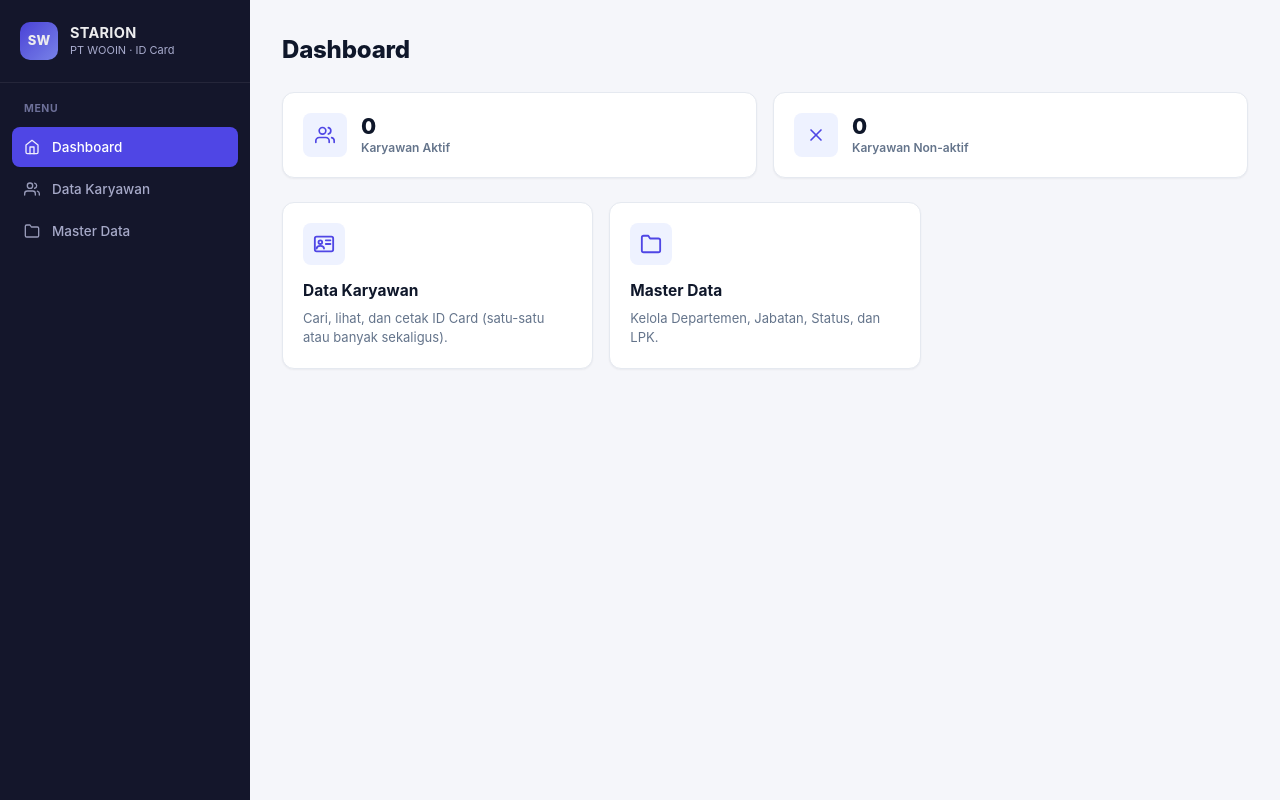
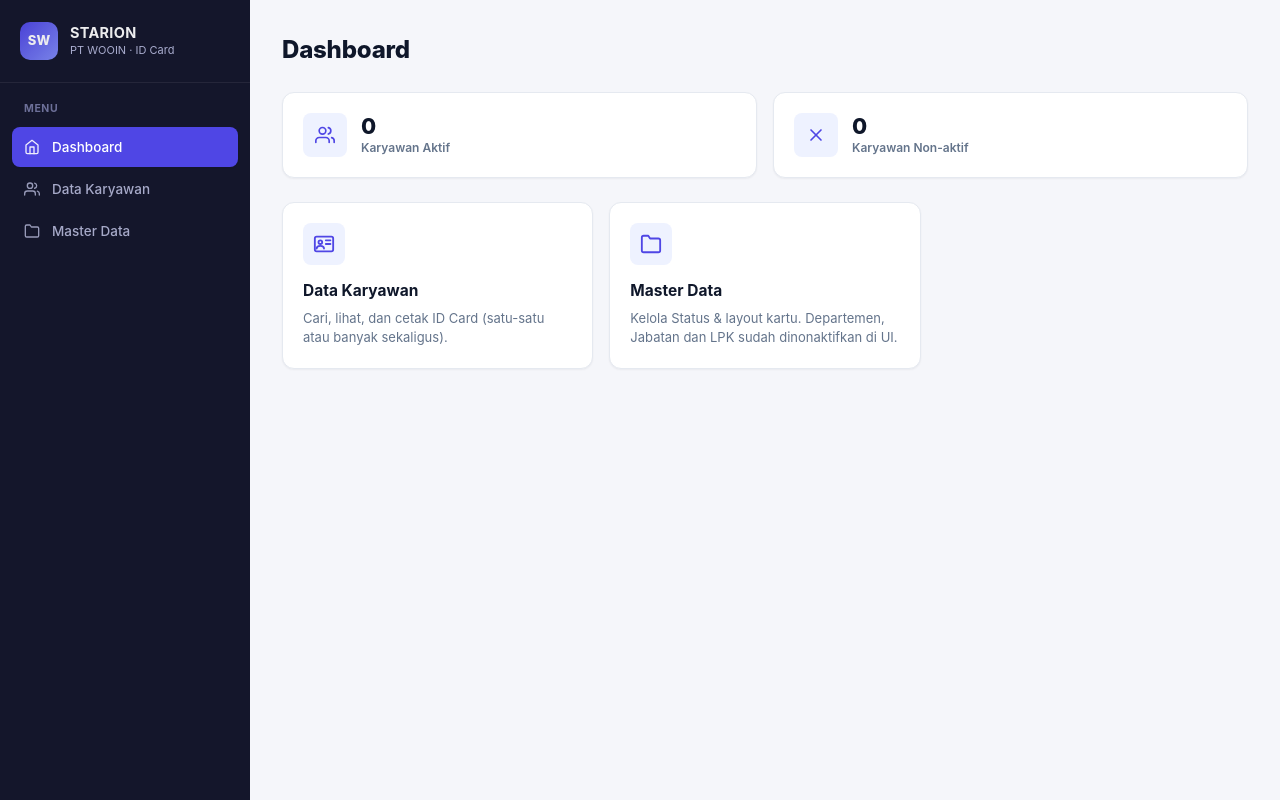
Before and after one commit to belzubeb/idcard-app, a PHP site: page / in a window 1280 px wide. Run offline with PHP 8.4, Linux system fonts and the light colour scheme; data that the repository does not hold is empty.

Commit message:
docs: update master menu description on dashboard

```diff
--- a/index.php
+++ b/index.php
@@ -46,7 +46,7 @@ if ($res && $row = mysqli_fetch_assoc($res)) {
     <a class="menu-card" href="master/index.php">
         <div class="menu-card-icon"><?= icon('folder', 22) ?></div>
         <h3>Master Data</h3>
-        <p>Kelola Departemen, Jabatan, Status, dan LPK.</p>
+        <p>Kelola Status &amp; layout kartu. Departemen, Jabatan dan LPK sudah dinonaktifkan di UI.</p>
     </a>
 </div>
 
```
